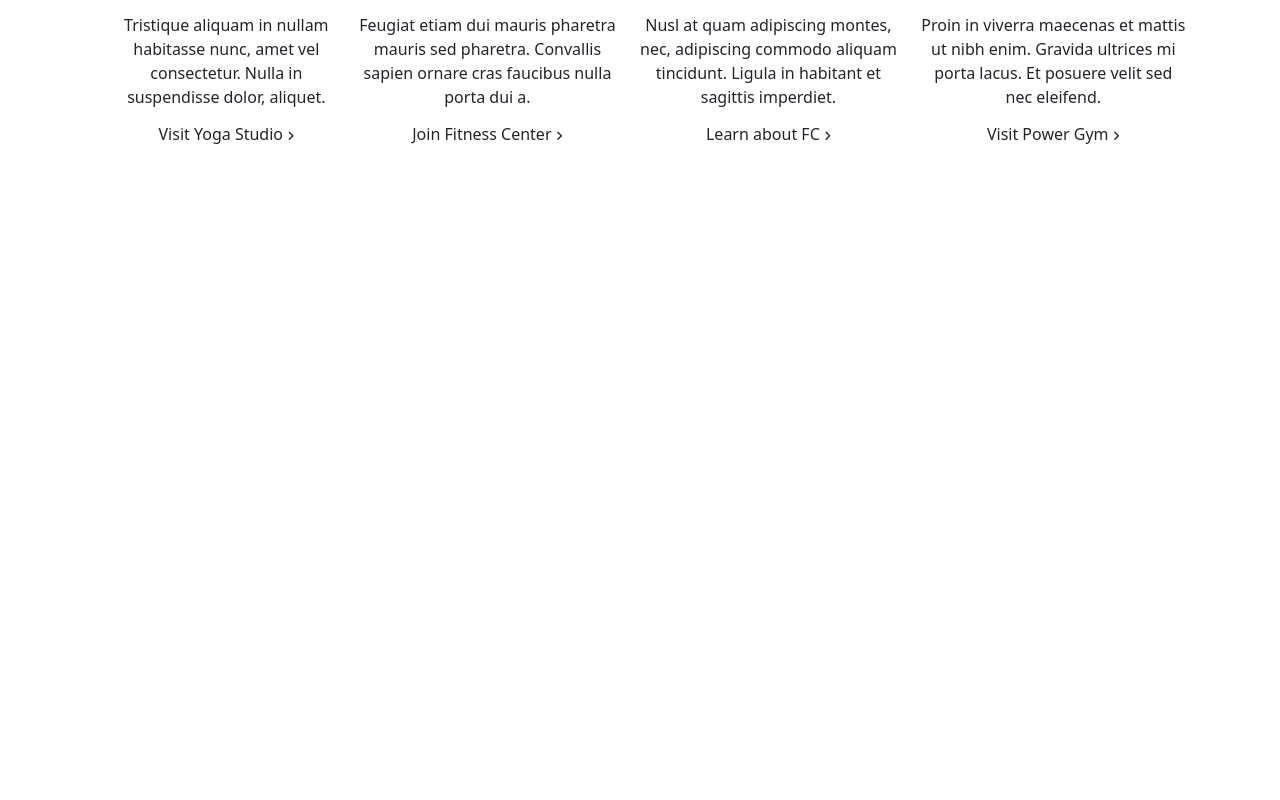
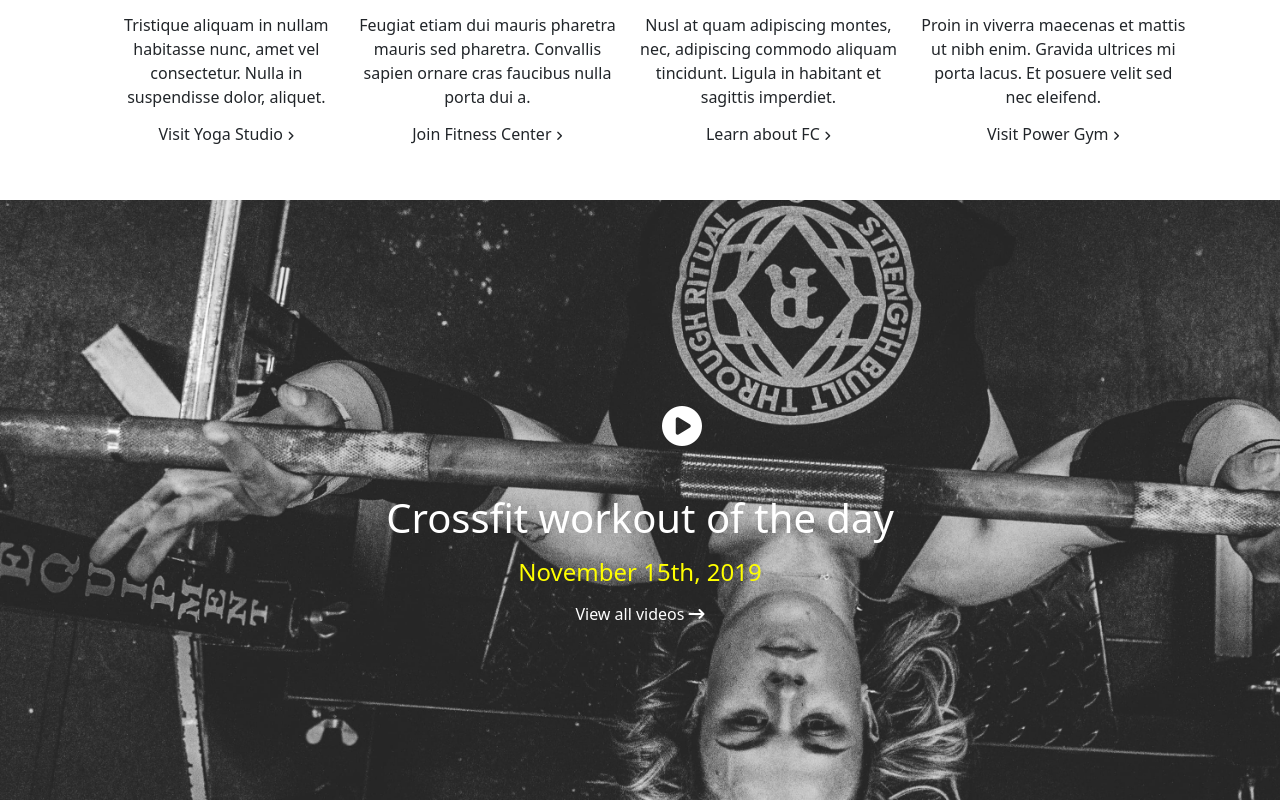
Before and after one commit to vera-sprinceana/proj-html-vuejs, a Vue app: page / in a window 1280 px wide. Shown: the part 4418-5218 px from the top of the page. Before the commit the page ends 4618 px from the top, so only its background shows below. Built offline with nearby package versions, Linux system fonts and the light colour scheme.

Commit message:
crossfit-comp

```diff
--- /dev/null
+++ b/src/components/CrossfitComp.vue
@@ -0,0 +1,40 @@
+<template>
+    <div class="bg_section d-flex justify-content-center align-items-center ">
+        <div class="container text-white text-center w-50 px-4">
+            <PlayerComp class="player"/>
+            <h1>Crossfit workout of the day</h1>
+            <h4 class="my-3">November 15th, 2019</h4>
+            <p>View all videos <i class="fa-solid fa-arrow-right-long"></i></p>
+        </div>
+    </div>
+</template>
+
+<script>
+import PlayerComp from './PlayerComp.vue'
+    export default {
+        //Cambiare il nome con quello del componente creato
+        name: 'CrossfitComp',
+        components: {
+            PlayerComp
+        }
+    }
+</script>
+
+<style scoped lang="scss">
+    .bg_section {
+        background-image: url('../assets/img/banner14-2x.jpg');
+        background-size: cover;
+        background-repeat: no-repeat;
+        height: 600px;
+    }
+
+    .fa-angle-right {
+        font-size: 0.7em;
+    }
+    h4{
+        color: yellow;
+    }
+    .player{
+        margin: 0 auto;
+    }
+</style>
--- a/src/components/MainComp.vue
+++ b/src/components/MainComp.vue
@@ -9,6 +9,7 @@
     <SectionArticles/>
     <MegaSection/>
     <SponsorSection/>
+    <CrossfitComp/>
   </div>
 </template>
 
@@ -22,7 +23,7 @@ import CardsComp from './CardsComp.vue'
 import SectionArticles from './SectionArticles.vue'
 import MegaSection from './MegaSection.vue'
 import SponsorSection from './SponsorSection.vue'
-
+import CrossfitComp from './CrossfitComp.vue'
   export default {
     name: 'MainComp',
     components: {
@@ -34,7 +35,8 @@ import SponsorSection from './SponsorSection.vue'
       CardsComp,
       SectionArticles,
       MegaSection,
-      SponsorSection
+      SponsorSection,
+      CrossfitComp
     }
   }
 </script>
--- a/src/components/SponsorSection.vue
+++ b/src/components/SponsorSection.vue
@@ -1,5 +1,5 @@
 <template>
-    <div class="container my-5">
+    <div class="container py-5">
         <div class="container d-flex justify-content-between align-items-center text-center">
             <!-- SPONSOR YOGA -->
             <div class="mt-3">
```
